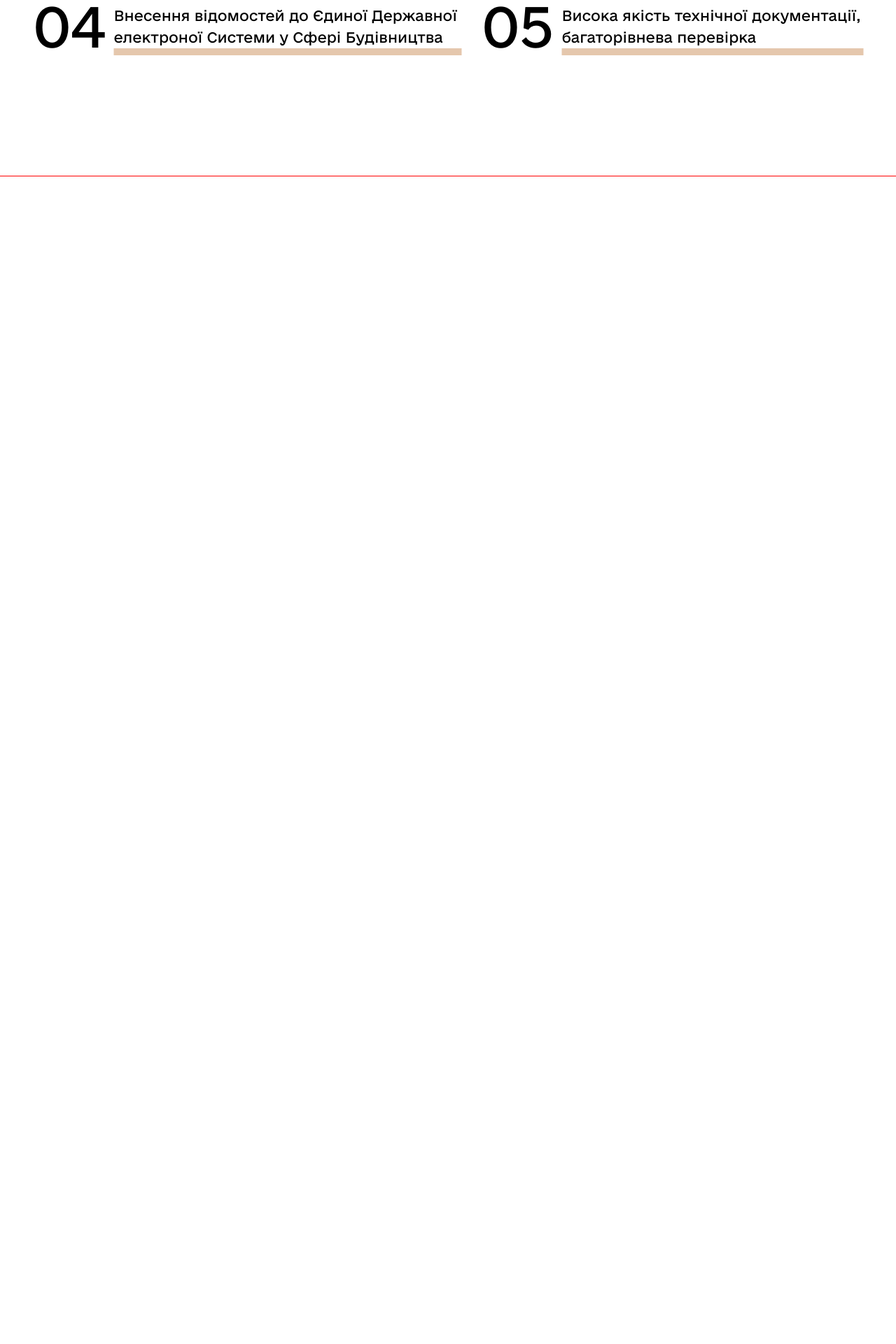
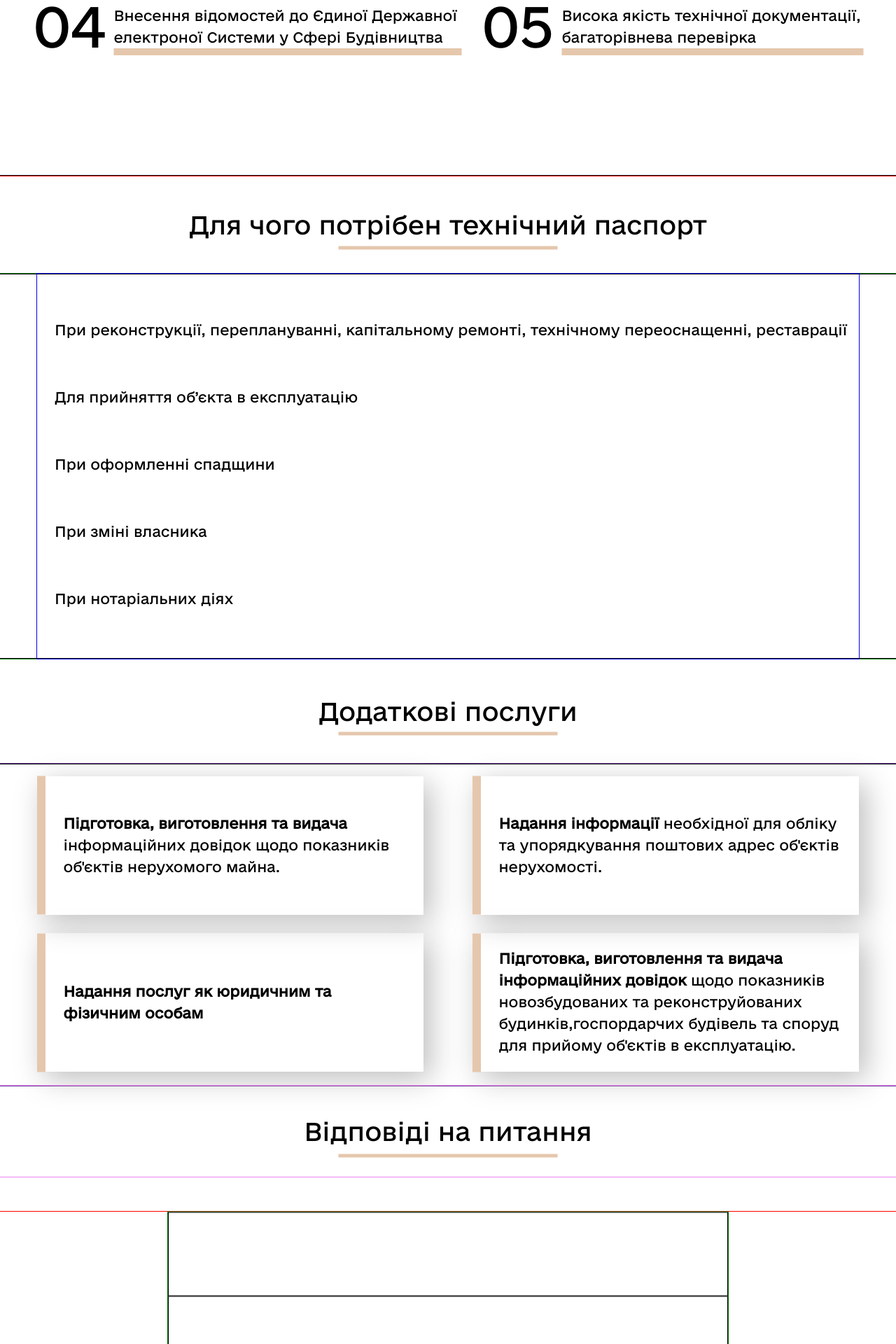
Before and after one commit to garma21/garma21.github.io, a PHP site: page /newBTI/index.html in a window 1280 px wide; the page is wider, and only the part inside the window is pictured. Shown: the part 2861-4781 px from the top of that part at 70% size. Run offline with PHP 8.4, Linux system fonts and the light colour scheme.

Commit message:
Add files via upload

```diff
--- a/newBTI/index.html
+++ b/newBTI/index.html
@@ -223,6 +223,86 @@ line-height: 31px;">Проведення технічних обстежень
             </div>
         </div>
     </div>
+    <div class="teh_passport">
+        <p class="why_us_text">Для чого потрібен технічний паспорт</p>
+        <div class="basic_services_line"></div>
+    </div>
+    <div class="teh_passport2">
+        <div class="wrapper">
+            <p>При реконструкції, переплануванні, капітальному ремонті,
+                технічному переоснащенні, реставрації</p>
+            <p>Для прийняття об’єкта в експлуатацію</p>
+            <p>При оформленні спадщини</p>
+            <p>При зміні власника</p>
+            <p>При нотаріальних діях</p>
+        </div>
+    </div>
+    <div class="additional_services">
+        <p class="why_us_text">Додаткові послуги</p>
+        <div class="basic_services_line"></div>
+    </div>
+    <div class="additional_services2">
+        <div class="wrapper">
+            <div class="block1">
+                <p class="block1_text"><span style="font-family: e-Ukraine;
+            font-size: 20px;
+            font-style: normal;
+            font-weight: 700;
+            line-height: 31px;">Підготовка, виготовлення та видача</span>
+                    інформаційних довідок щодо показників
+                    об'єктів нерухомого майна.</p>
+                <div class="line1"></div>
+            </div>
+            <div class="block2">
+                <p class="block2_text"><span style="font-family: e-Ukraine;
+            font-size: 20px;
+            font-style: normal;
+            font-weight: 700;
+            line-height: 31px;">Надання
+                        інформації</span>
+                    необхідної для обліку та упорядкування
+                    поштових адрес об'єктів нерухомості.</p>
+                <div class="line2"></div>
+            </div>
+            <div class="block3">
+                <p class="block3_text">
+                    <span style="font-family: e-Ukraine;
+                                            font-size: 20px;
+                                            font-style: normal;
+                                            font-weight: 700;
+                                            line-height: 31px;">Надання послуг як юридичним та фізичним
+                        особам</span>
+                </p>
+                <div class="line3"></div>
+            </div>
+            <div class="block4">
+                <p class="block4_text"><span style="font-family: e-Ukraine;
+                            font-size: 20px;
+                            font-style: normal;
+                            font-weight: 700;
+                            line-height: 31px;">Підготовка, виготовлення та видача
+                        інформаційних довідок</span>
+                    щодо показників новозбудованих та
+                    реконструйованих будинків,госпордарчих
+                    будівель та споруд для прийому об'єктів в
+                    експлуатацію.</p>
+                <div class="line4"></div>
+            </div>
+        </div>
+    </div>
+    <div class="faq1">
+        <p class="why_us_text">Відповіді на питання</p>
+        <div class="basic_services_line"></div>
+    </div>
+    <div class="faq2">
+        <div class="wrapper">
+            <div class="block1"></div>
+            <div class="block2"></div>
+            <div class="block3"></div>
+            <div class="block4"></div>
+            <div class="block5"></div>
+        </div>
+    </div>
 </body>
 
 </html>
--- a/newBTI/style.css
+++ b/newBTI/style.css
@@ -537,3 +537,131 @@ p {
 
     margin: 0 0 auto;
 }
+
+.teh_passport {
+    position: absolute;
+    top: 3110px;
+    left: 50%;
+    transform: translate(-50%);
+
+    width: 1920px;
+    height: 140px;
+    border: 1px solid black;
+}
+
+.teh_passport2 {
+    position: absolute;
+    top: 3250px;
+    left: 50%;
+    transform: translate(-50%);
+
+    width: 1920px;
+    height: 550px;
+
+    border: 1px solid green;
+}
+
+.teh_passport2 .wrapper {
+    position: relative;
+    top: 50%;
+    left: 50%;
+    transform: translate(-50%, -50%);
+
+    width: 1174px;
+    height: 550px;
+    border: 1px solid blue;
+}
+
+.teh_passport2 .wrapper>p {
+    margin-left: 25px;
+    margin-top: 65px;
+    width: max-content;
+
+    font-family: e-Ukraine;
+    font-size: 20px;
+    font-style: normal;
+    font-weight: 400;
+    line-height: 31px;
+}
+
+.additional_services {
+    width: 1920px;
+    height: 150px;
+
+    position: absolute;
+    top: 3800px;
+    left: 50%;
+    transform: translate(-50%);
+
+    border: 1px solid black;
+}
+
+.additional_services2 {
+    width: 1920px;
+    height: 460px;
+
+    position: absolute;
+    top: 3950px;
+    left: 50%;
+    transform: translate(-50%);
+
+    border: 1px solid rebeccapurple;
+}
+
+.additional_services2 .wrapper {
+    width: 1174px;
+    height: 425px;
+    position: relative;
+    top: 50%;
+    left: 50%;
+    transform: translate(-50%, -50%);
+    display: grid;
+    grid-template-columns: repeat(2, 552px);
+    grid-template-rows: repeat(2, 198px);
+    grid-column-gap: 70px;
+    grid-row-gap: 25.5px;
+}
+
+.faq1 {
+    width: 1920px;
+    height: 130px;
+
+    position: absolute;
+    top: 4410px;
+    left: 50%;
+    transform: translate(-50%);
+    border: 1px solid violet;
+}
+
+.faq2 {
+    width: 1920px;
+    height: 591px;
+    border: 1px solid red;
+
+    position: absolute;
+    top: 4590px;
+    left: 50%;
+    transform: translate(-50%);
+}
+
+.faq2 .wrapper {
+    width: 800px;
+    height: 591px;
+    position: relative;
+    top: 50%;
+    left: 50%;
+    transform: translate(-50%, -50%);
+    border: 1px solid green;
+}
+
+div.faq2 .block1,
+div.faq2 .block2,
+div.faq2 .block3,
+div.faq2 .block4,
+div.faq2 .block5 {
+    box-shadow: none;
+    border: 1px solid black;
+    height: 118.2px;
+    width: auto;
+
+}
```
